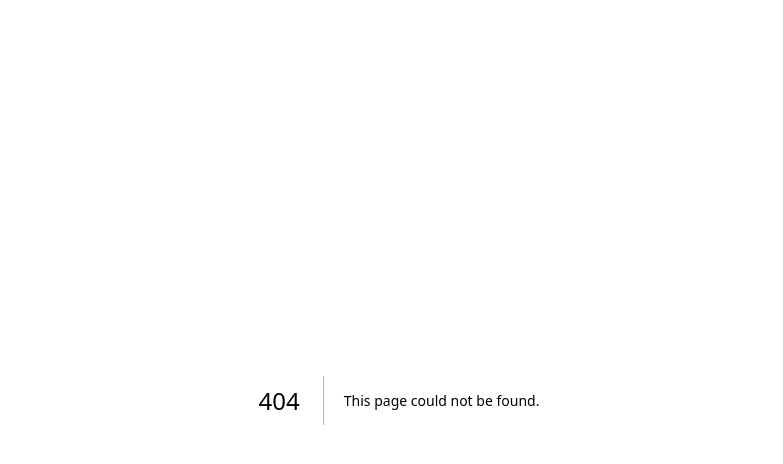
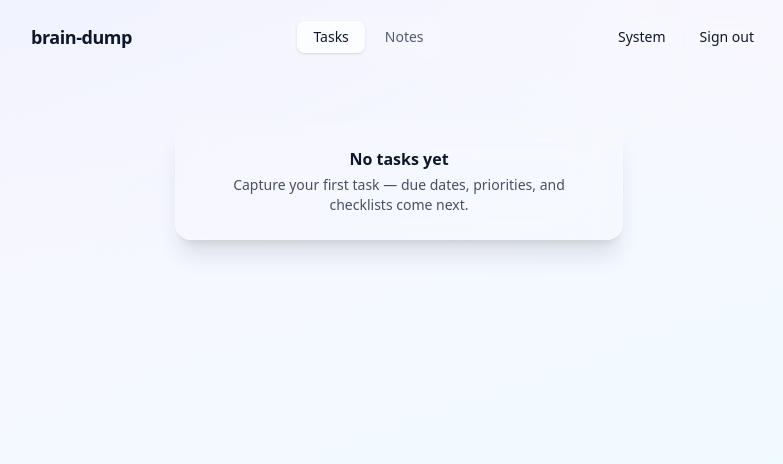
Before and after one commit to dhanushvaranasi-alpha/brain-dump, a Next.js app: page /tasks in a window 1280 px wide. Before the commit this address had no page. Shown: the top 464 px of the page, without its empty margins (241-1024 px from the left). Built offline with nearby package versions, Linux system fonts and the light colour scheme.

Commit message:
feat: add app shell with tasks/notes nav and empty states

```diff
--- /dev/null
+++ b/src/app/(app)/layout.tsx
@@ -0,0 +1,25 @@
+import { ThemeToggle } from "@/components/theme-toggle";
+import { ViewNav } from "@/components/view-nav";
+
+export default function AppLayout({ children }: { children: React.ReactNode }) {
+  return (
+    <div className="mx-auto flex min-h-screen max-w-3xl flex-col px-4 pb-24 pt-4">
+      <header className="mb-6 flex items-center justify-between gap-3">
+        <span className="text-lg font-semibold tracking-tight">brain-dump</span>
+        <ViewNav />
+        <div className="flex items-center gap-2">
+          <ThemeToggle />
+          <form action="/auth/signout" method="post">
+            <button
+              type="submit"
+              className="rounded-lg border border-white/20 bg-white/10 px-3 py-1.5 text-sm backdrop-blur transition hover:bg-white/20"
+            >
+              Sign out
+            </button>
+          </form>
+        </div>
+      </header>
+      <main className="flex-1">{children}</main>
+    </div>
+  );
+}
--- /dev/null
+++ b/src/app/(app)/notes/page.tsx
@@ -0,0 +1,10 @@
+import { EmptyState } from "@/components/empty-state";
+
+export default function NotesPage() {
+  return (
+    <EmptyState
+      title="No notes yet"
+      description="Your markdown knowledge base will live here."
+    />
+  );
+}
--- /dev/null
+++ b/src/app/(app)/tasks/page.tsx
@@ -0,0 +1,10 @@
+import { EmptyState } from "@/components/empty-state";
+
+export default function TasksPage() {
+  return (
+    <EmptyState
+      title="No tasks yet"
+      description="Capture your first task — due dates, priorities, and checklists come next."
+    />
+  );
+}
--- a/src/app/page.tsx
+++ b/src/app/page.tsx
@@ -1,65 +1,5 @@
-import Image from "next/image";
+import { redirect } from "next/navigation";
 
 export default function Home() {
-  return (
-    <div className="flex flex-col flex-1 items-center justify-center bg-zinc-50 font-sans dark:bg-black">
-      <main className="flex flex-1 w-full max-w-3xl flex-col items-center justify-between py-32 px-16 bg-white dark:bg-black sm:items-start">
-        <Image
-          className="dark:invert"
-          src="/next.svg"
-          alt="Next.js logo"
-          width={100}
-          height={20}
-          priority
-        />
-        <div className="flex flex-col items-center gap-6 text-center sm:items-start sm:text-left">
-          <h1 className="max-w-xs text-3xl font-semibold leading-10 tracking-tight text-black dark:text-zinc-50">
-            To get started, edit the page.tsx file.
-          </h1>
-          <p className="max-w-md text-lg leading-8 text-zinc-600 dark:text-zinc-400">
-            Looking for a starting point or more instructions? Head over to{" "}
-            <a
-              href="https://vercel.com/templates?framework=next.js&utm_source=create-next-app&utm_medium=appdir-template-tw&utm_campaign=create-next-app"
-              className="font-medium text-zinc-950 dark:text-zinc-50"
-            >
-              Templates
-            </a>{" "}
-            or the{" "}
-            <a
-              href="https://nextjs.org/learn?utm_source=create-next-app&utm_medium=appdir-template-tw&utm_campaign=create-next-app"
-              className="font-medium text-zinc-950 dark:text-zinc-50"
-            >
-              Learning
-            </a>{" "}
-            center.
-          </p>
-        </div>
-        <div className="flex flex-col gap-4 text-base font-medium sm:flex-row">
-          <a
-            className="flex h-12 w-full items-center justify-center gap-2 rounded-full bg-foreground px-5 text-background transition-colors hover:bg-[#383838] dark:hover:bg-[#ccc] md:w-[158px]"
-            href="https://vercel.com/new?utm_source=create-next-app&utm_medium=appdir-template-tw&utm_campaign=create-next-app"
-            target="_blank"
-            rel="noopener noreferrer"
-          >
-            <Image
-              className="dark:invert"
-              src="/vercel.svg"
-              alt="Vercel logomark"
-              width={16}
-              height={16}
-            />
-            Deploy Now
-          </a>
-          <a
-            className="flex h-12 w-full items-center justify-center rounded-full border border-solid border-black/[.08] px-5 transition-colors hover:border-transparent hover:bg-black/[.04] dark:border-white/[.145] dark:hover:bg-[#1a1a1a] md:w-[158px]"
-            href="https://nextjs.org/docs?utm_source=create-next-app&utm_medium=appdir-template-tw&utm_campaign=create-next-app"
-            target="_blank"
-            rel="noopener noreferrer"
-          >
-            Documentation
-          </a>
-        </div>
-      </main>
-    </div>
-  );
+  redirect("/tasks");
 }
--- /dev/null
+++ b/src/components/empty-state.tsx
@@ -0,0 +1,16 @@
+import { GlassPanel } from "./glass-panel";
+
+export function EmptyState({
+  title,
+  description,
+}: {
+  title: string;
+  description: string;
+}) {
+  return (
+    <GlassPanel className="mx-auto mt-10 max-w-md text-center">
+      <h2 className="text-base font-semibold">{title}</h2>
+      <p className="mt-1 text-sm opacity-75">{description}</p>
+    </GlassPanel>
+  );
+}
--- /dev/null
+++ b/src/components/view-nav.tsx
@@ -0,0 +1,35 @@
+"use client";
+
+import Link from "next/link";
+import { usePathname } from "next/navigation";
+
+const ITEMS = [
+  { href: "/tasks", label: "Tasks" },
+  { href: "/notes", label: "Notes" },
+] as const;
+
+export function ViewNav() {
+  const pathname = usePathname();
+  return (
+    <nav className="flex gap-1 rounded-xl border border-white/20 bg-white/10 p-1 backdrop-blur">
+      {ITEMS.map((item) => {
+        const active = pathname === item.href;
+        return (
+          <Link
+            key={item.href}
+            href={item.href}
+            aria-current={active ? "page" : undefined}
+            className={
+              "rounded-lg px-4 py-1.5 text-sm font-medium transition " +
+              (active
+                ? "bg-white/70 text-slate-900 shadow dark:bg-white/20 dark:text-white"
+                : "opacity-70 hover:opacity-100")
+            }
+          >
+            {item.label}
+          </Link>
+        );
+      })}
+    </nav>
+  );
+}
```
Also changed, not shown: 1 other file (tests, documents, lock files or other folders).
